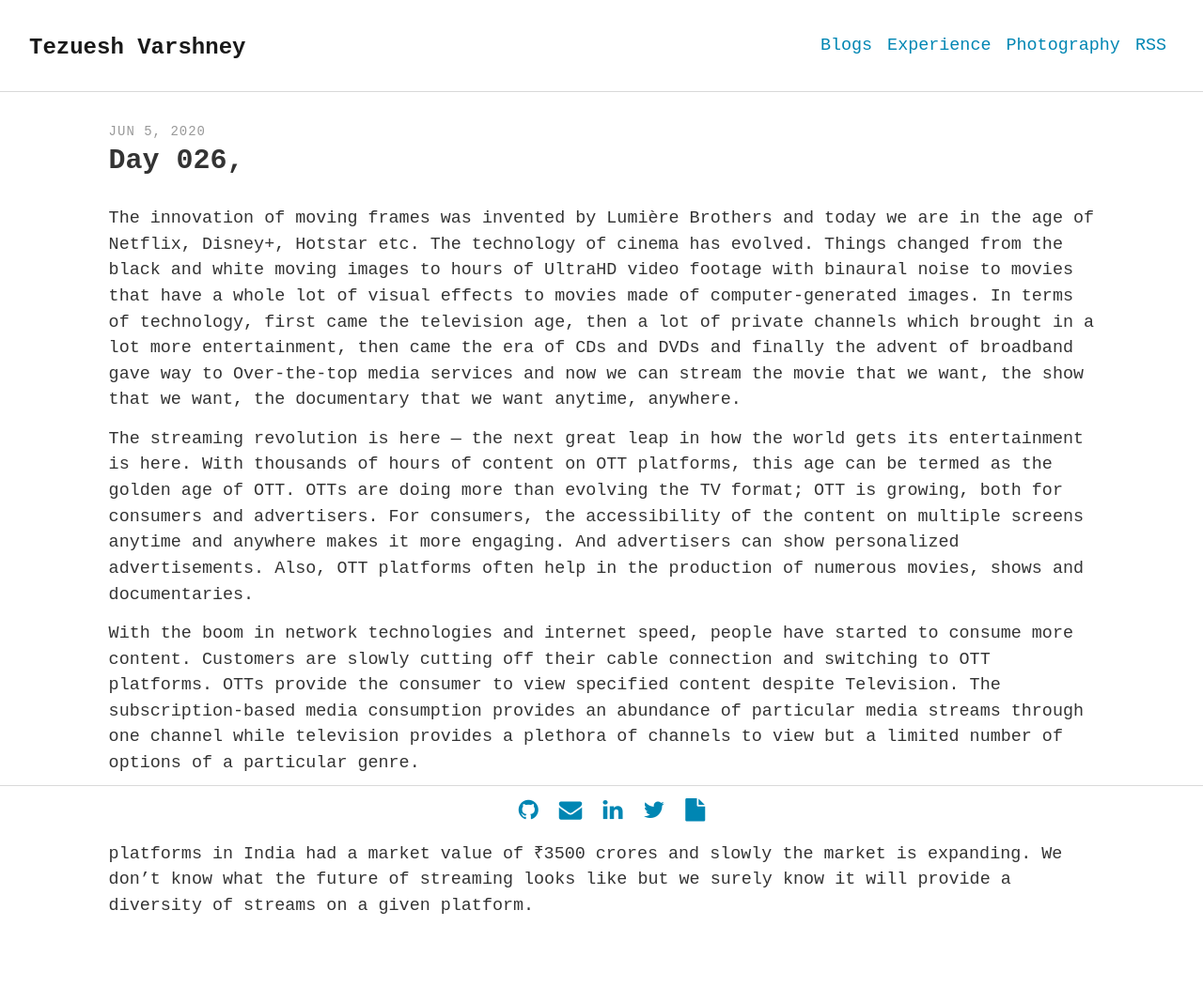
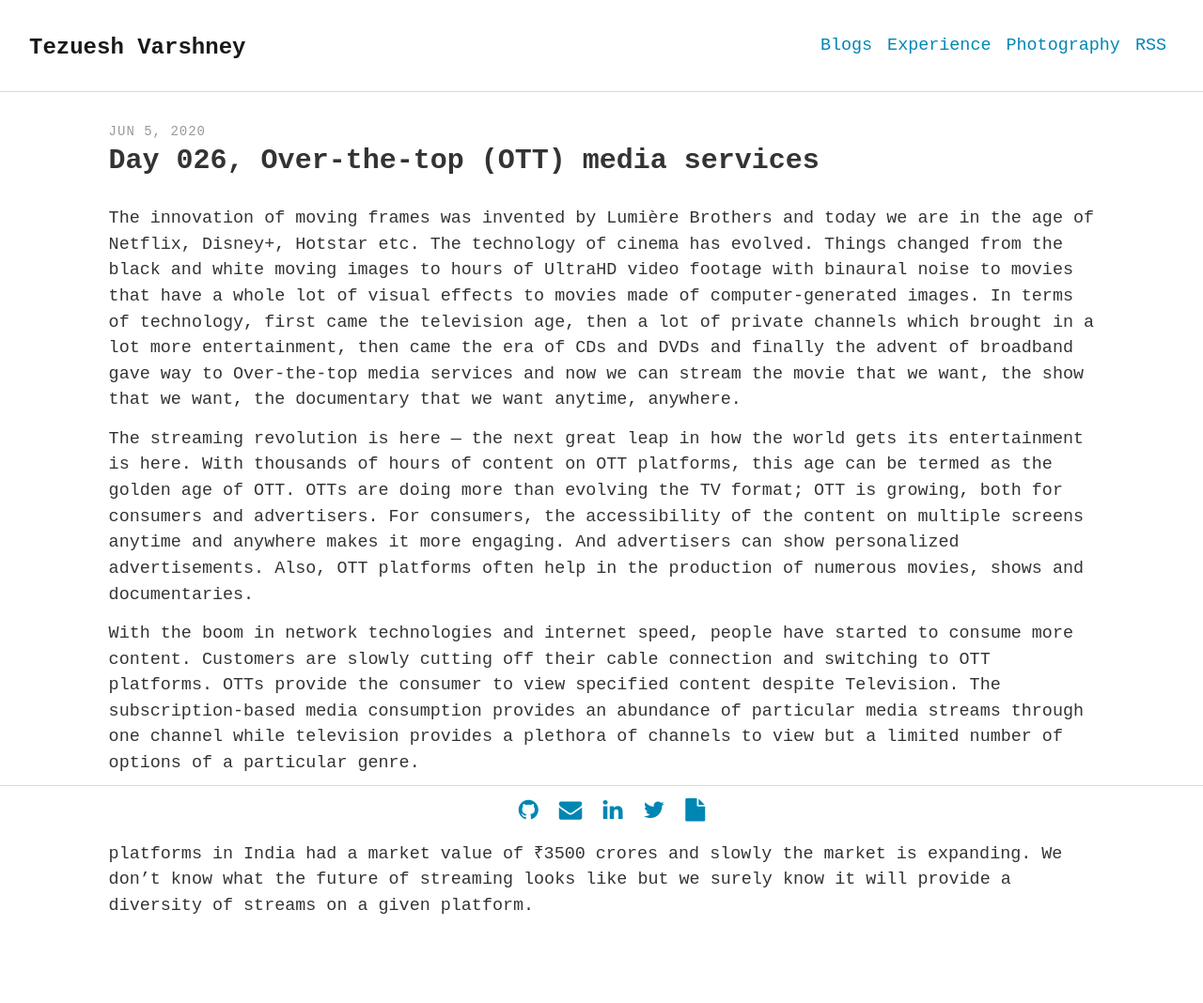
Before and after one commit to square-1111/square-1111.github.io, a Jekyll site: the page built from _posts/2020-06-05-OTTs.md, in a window 1280 px wide. Shown: the whole page at 94% size. Built offline with Jekyll 4.4.1, drawn with Linux system fonts in a browser that asks for light colours; some web fonts are replaced.

Commit message:
Add Title: Day26 LatePost

```diff
--- a/_posts/2020-06-05-OTTs.md
+++ b/_posts/2020-06-05-OTTs.md
@@ -1,8 +1,8 @@
 ---
 layout: post
-title: "Day 026, "
+title: "Day 026, Over-the-top (OTT) media services"
 comments: true
-description: "Over-the-top (OTT) media services"
+description: ""
 keywords: "dummy content"
 ---
 The innovation of moving frames was invented by Lumière Brothers and today we are in the age of Netflix, Disney+, Hotstar etc. The technology of cinema has evolved. Things changed from the black and white moving images to hours of UltraHD video footage with binaural noise to movies that have a whole lot of visual effects to movies made of computer-generated images. In terms of technology, first came the television age, then a lot of private channels which brought in a lot more entertainment, then came the era of CDs and DVDs and finally the advent of broadband gave way to Over-the-top media services and now we can stream the movie that we want, the show that we want, the documentary that we want anytime, anywhere.
```
Also changed, not shown: 6 other files.
